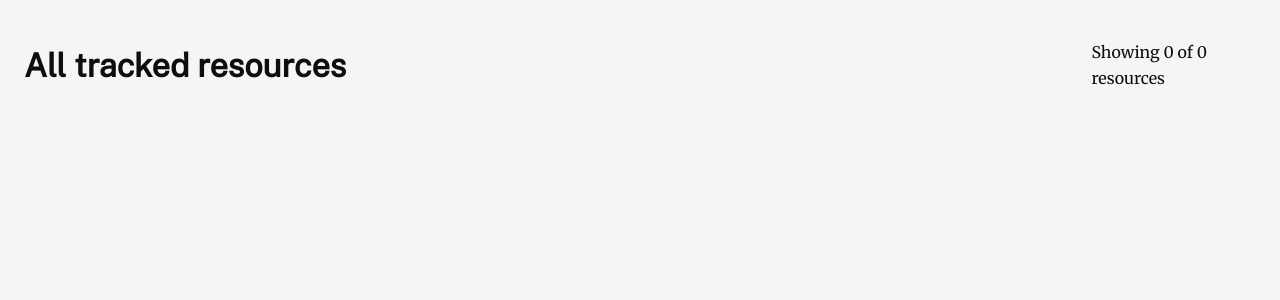
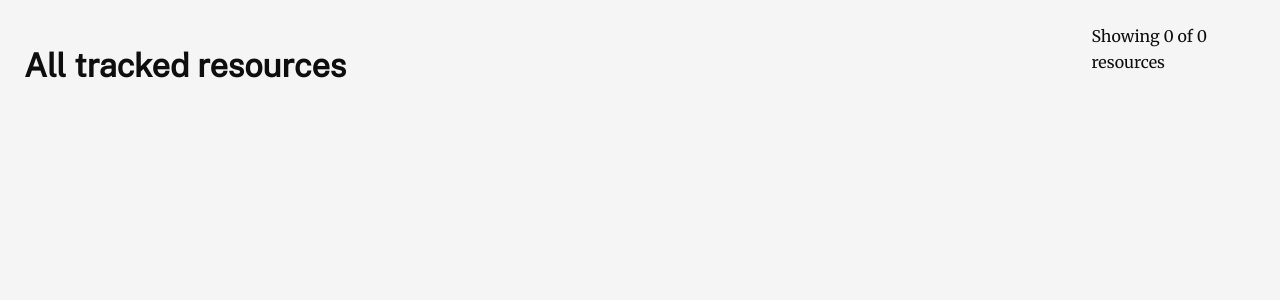
Before and after one commit to da-advisors/gov-multi-monitor, a Flask app: page /resources/ in a window 1280 px wide. Shown: the top 300 px of the page. Run offline with Flask 3, Linux system fonts and the light colour scheme; data that the repository does not hold is empty.

Commit message:
Flex-grid align items fix

```diff
--- a/src/multi_monitor/static/styles/_base.css
+++ b/src/multi_monitor/static/styles/_base.css
@@ -68,8 +68,7 @@ h6 {
 .flex-grid {
   display: flex;
   flex-direction: column;
-  align-items: center;
-  justify-content: center;
+  align-items: space-between;
   gap: var(--spacing--4);
   max-width: 600px;
 
```
